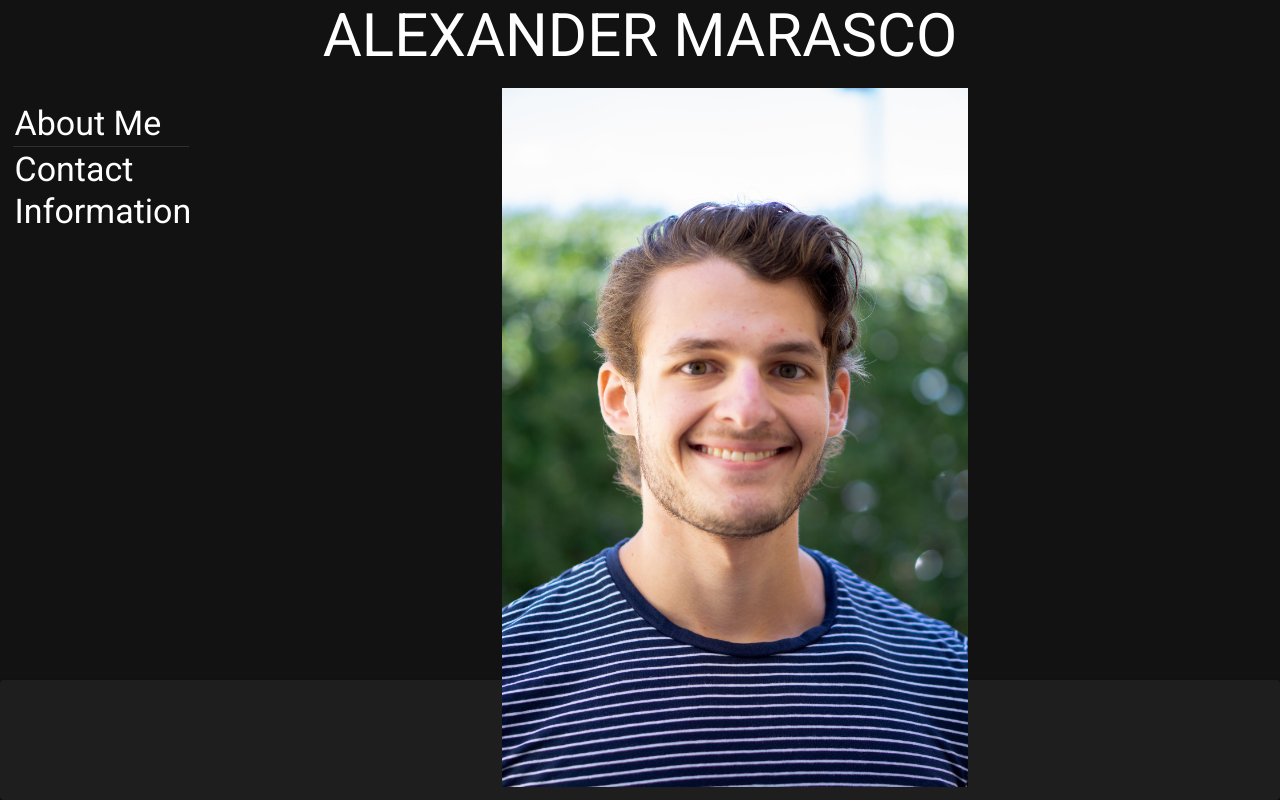
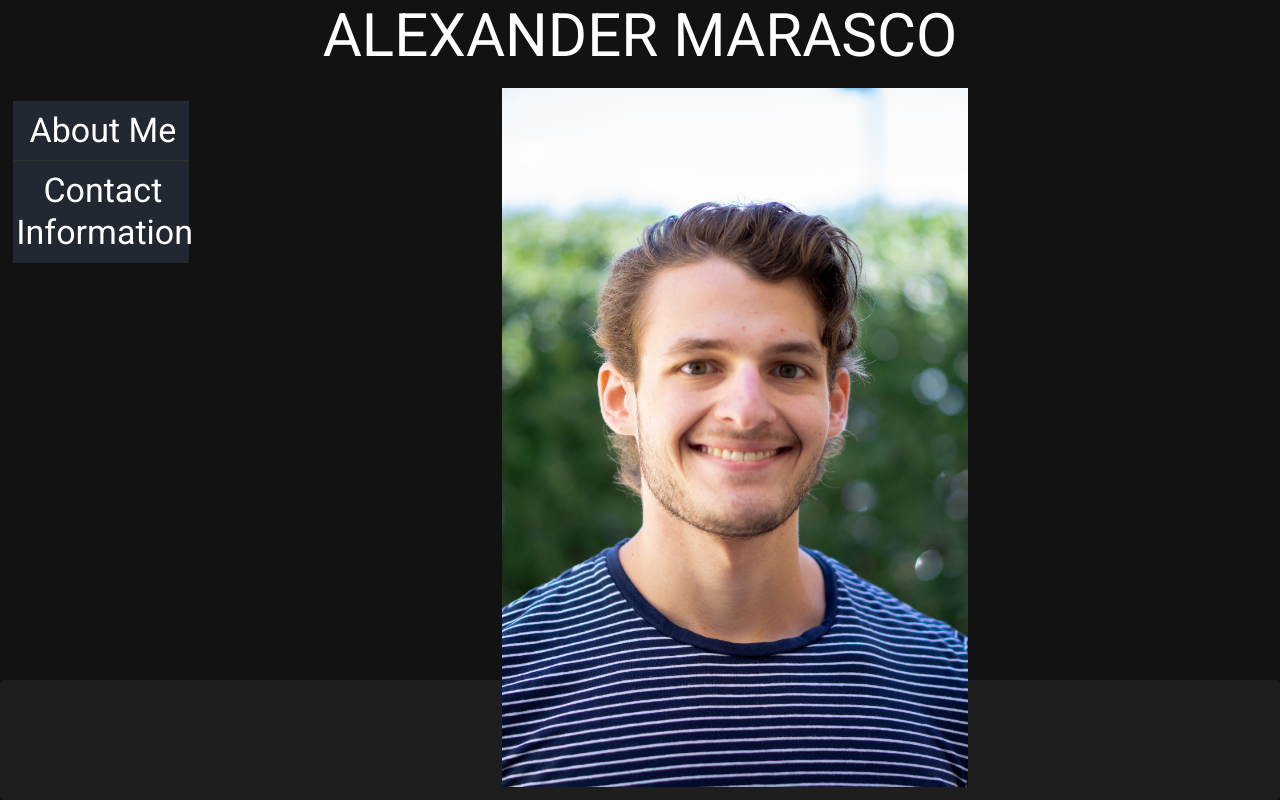
Before and after one commit to Marascax/alex-marasco-site, a Next.js app: page / in a window 1280 px wide. Built offline with nearby package versions, Linux system fonts and the light colour scheme.

Commit message:
sideMenuOption background color and zIndex to hover over other options

```diff
--- a/components/sideMenuOption.js
+++ b/components/sideMenuOption.js
@@ -2,20 +2,28 @@ import Box from '@mui/material/Box';
 import Typography from '@mui/material/Typography';
 
 const SideMenuOption = props => {
+
     const title = props.title;
 
     const settings = props.settings;
 
     let defaultSettings = {
+        // default settings when mouse hovers
         hover: {
             cursor: 'pointer',
             transition: 'transform .2s ease-in-out',
             transform: 'scale(1.1)',
-            boxShadow: 3
+            boxShadow: 3,
+            filter: 'brightness(0.85)',
+            // make sure option appears over other options
+            zIndex: 10
         },
+        // default settings when mouse isn't hovering
         notHover: {
             transformOrigin: 'top left',
-            transition: '.2s ease-in-out'
+            transition: '.2s ease-in-out',
+            filter: 'brightness(1)',
+            zIndex: 0
         }
     }
 
@@ -38,9 +46,17 @@ const SideMenuOption = props => {
         <Box
             width='100%'
             height='100%'
-            padding='1%'
+
+            position='relative'
+
+            textAlign='center'
+
+            paddingTop='5%'
+            paddingBottom='5%'
+            paddingLeft='2%'
             sx={{
-                ...styleSettings
+                ...styleSettings,
+                backgroundColor: 'primary.main',
             }}>
 
             <Typography variant='h4'>
```
